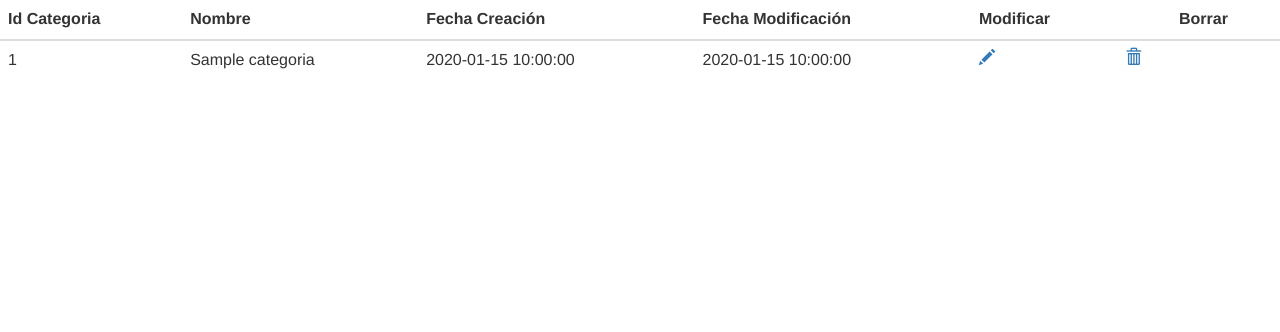
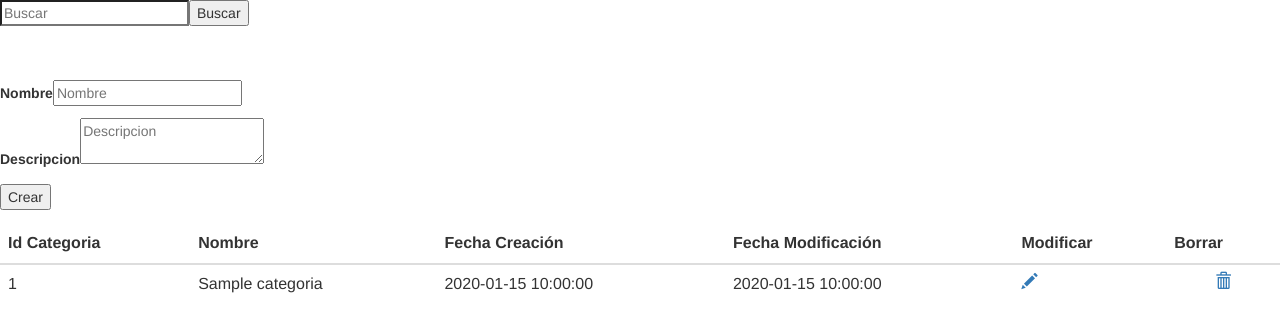
Before and after one commit to netoFlores/prograIV, a PHP site: page /categoriaV.php in a window 1280 px wide. Shown: the top 332 px of the page. Run offline with PHP 8.4, Linux system fonts and the light colour scheme; tables that the repository leaves empty hold one stand-in row (values such as "Sample post").

Commit message:
Clase 24 de abril

```diff
--- a/categoriaV.php
+++ b/categoriaV.php
@@ -11,6 +11,57 @@
         <script src="https://maxcdn.bootstrapcdn.com/bootstrap/3.3.6/js/bootstrap.min.js" integrity="sha384-0mSbJDEHialfmuBBQP6A4Qrprq5OVfW37PRR3j5ELqxss1yVqOtnepnHVP9aJ7xS" crossorigin="anonymous"></script>
     </head>
     <body>
+        <form method="post">
+            <input type="search" required="true" placeholder="Buscar" name="buscar"><button type="submit" name="btnBuscar">Buscar</button>
+        </form>
+        <br><br>
+        <?php
+        include_once('controlador/CategoriaC.php');
+        if(isset($_GET["delete"])){
+            $c = new CategoriaC();
+            $c->delete($_GET["delete"]);
+        }
+
+        if (isset($_GET["id"])) {
+            $cc = new CategoriaC();
+            $dato = $cc->busqueda($_GET["id"]);
+            foreach ($dato as $d) {
+                ?>
+
+                <form action="" method="post">
+                    <input type="hidden" name="id" value="<?= $d->idCategoria ?>">
+                    <p><label for="nombre">Nombre</label><input type="text" value="<?= $d->nombre ?>" name="nombre" id="nombre" required="true" placeholder="Nombre" ></p>
+                    <p><label for="desc">Descripcion</label><textarea name="desc" id="desc" placeholder="Descripcion"><?= $d->descripcion ?></textarea></p>
+                    <p><button type="submit" name="guardar">Modificar</button></p>
+                </form>
+                <?php
+            }
+        } else {
+            ?>
+            <form action="" method="post">
+                <p><label for="nombre">Nombre</label><input type="text" name="nombre" id="nombre" required="true" placeholder="Nombre" ></p>
+                <p><label for="desc">Descripcion</label><textarea name="desc" id="desc" placeholder="Descripcion"></textarea></p>
+                <p><button type="submit" name="crear">Crear</button></p>
+            </form>
+            <?php
+        }
+        ?>
+
+
+        <?php
+        if (isset($_POST["nombre"]) && isset($_POST["crear"])) {
+            $nombre = htmlentities($_POST["nombre"]);
+            $desc = htmlentities($_POST["desc"]);
+            $c = new CategoriaC();
+            $c->add(array("nombre" => $nombre, "desc" => $desc));
+        } else if (isset($_POST["nombre"]) && isset($_POST["guardar"])) {
+            $nombre = htmlentities($_POST["nombre"]);
+            $desc = htmlentities($_POST["desc"]);
+            $id = htmlentities($_POST["id"]);
+            $c = new CategoriaC();
+            $c->update(array("nombre" => $nombre, "desc" => $desc, "id" => $id));
+        }
+        ?>
         <table class="table table-responsive">
             <thead>
                 <tr>
@@ -18,13 +69,12 @@
                     <th>Nombre </th>
                     <th>Fecha Creación</th>
                     <th>Fecha Modificación</th>
-                    <th>Modificar<th>
+                    <th>Modificar</th>
                     <th>Borrar</th>
                 </tr>
             </thead>
             <tbody>
                 <?php
-                include_once('controlador/CategoriaC.php');
                 $cat = new CategoriaC();
                 foreach ($cat->getAll() as $c) {
                     ?>
@@ -33,8 +83,8 @@
                         <td><?= $c->nombre ?></td>
                         <td><?= $c->fecha_creacion ?></td>
                         <td><?= $c->fecha_mod ?></td>
-                        <td><a href=""><span class="glyphicon glyphicon-pencil"><span></a></td>
-                                        <td><a href=""><span class="glyphicon glyphicon-trash"></span></a></td>
+                        <td><a href="categoriaV.php?id=<?= $c->idCategoria ?>"><span class="glyphicon glyphicon-pencil"><span></a></td>
+                                        <td style="text-align: center;"><a href="categoriaV.php?delete=<?= $c->idCategoria ?>"><span class="glyphicon glyphicon-trash"></span></a></td>
                                         </tr>
                                         <?php
                                     }
```
Lines whose indentation alone changed are shown as unchanged.
